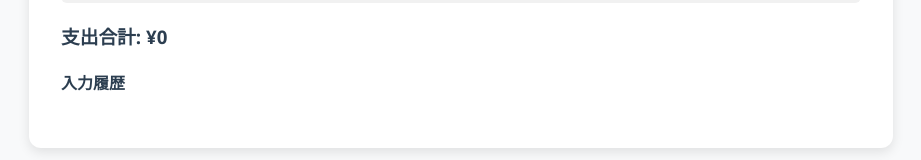
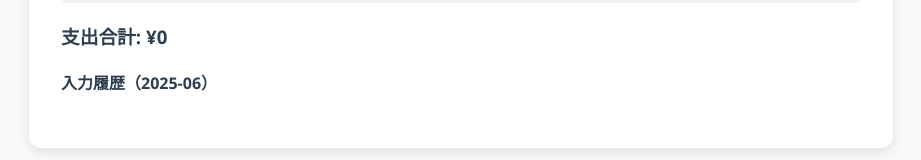
Before and after one commit to prmzask/expense-income-app, a React (Create React App) app: page / in a window 1280 px wide. Shown: the part 1434-1594 px from the top of the page, without its empty margins (179-1100 px from the left). Built offline with nearby package versions, Linux system fonts and the light colour scheme.

Commit message:
支出・収入タブの入力履歴修正など

```diff
--- a/src/App.js
+++ b/src/App.js
@@ -179,9 +179,9 @@ export default function App() {
 
           <h3>支出合計: {formatAmount(totalExpense)}</h3>
 
-          <h4>入力履歴</h4>
+          <h4>入力履歴（{selectedMonth}）</h4>
           <ul>
-            {expenseRecords.map((rec, i) => (
+            {filteredExpenseRecords.map((rec, i) => (
               <li key={i}>
                 {editIndex === i ? (
                   <>
@@ -232,10 +232,12 @@ export default function App() {
           </ul>
 
           <h3>収入合計（A〜G + 繰越）: {formatAmount(totalIncome + carriedOver)}</h3>
+          <h3>支出合計: {formatAmount(totalExpense)}</h3>
+          <h2>残高: {formatAmount((totalIncome + carriedOver) - totalExpense)}</h2>
 
-          <h4>入力履歴</h4>
+          <h4>入力履歴（{selectedMonth}）</h4>
           <ul>
-            {incomeRecords.map((rec, i) => (
+            {filteredIncomeRecords.map((rec, i) => (
               <li key={i}>
                 {editIndex === i ? (
                   <>
```
